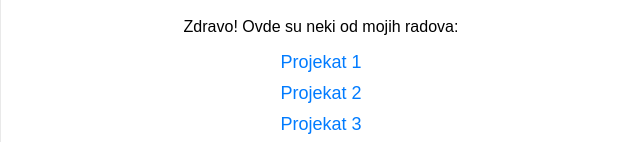
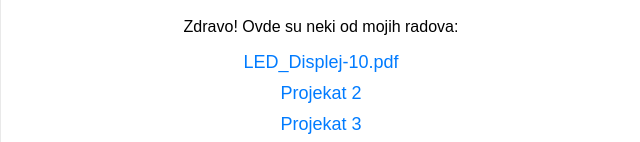
Before and after one commit to MatejaRadicevic/matejaradicevic.github.io, a plain HTML site: page index.html in a window 1280 px wide. Shown: the part 330-472 px from the top of the page, without its empty margins (319-959 px from the left). Drawn offline with Linux system fonts and the light colour scheme.

Commit message:
Update index.html

```diff
--- a/index.html
+++ b/index.html
@@ -50,7 +50,7 @@
         <img src="ja.png" alt="Moja Slika">
         <p>Zdravo! Ovde su neki od mojih radova:</p>
         <ul>
-            <li><a href="#">Projekat 1</a></li>
+            <li><a href="#">LED_Displej-10.pdf</a></li>
             <li><a href="#">Projekat 2</a></li>
             <li><a href="#">Projekat 3</a></li>
         </ul>
```
